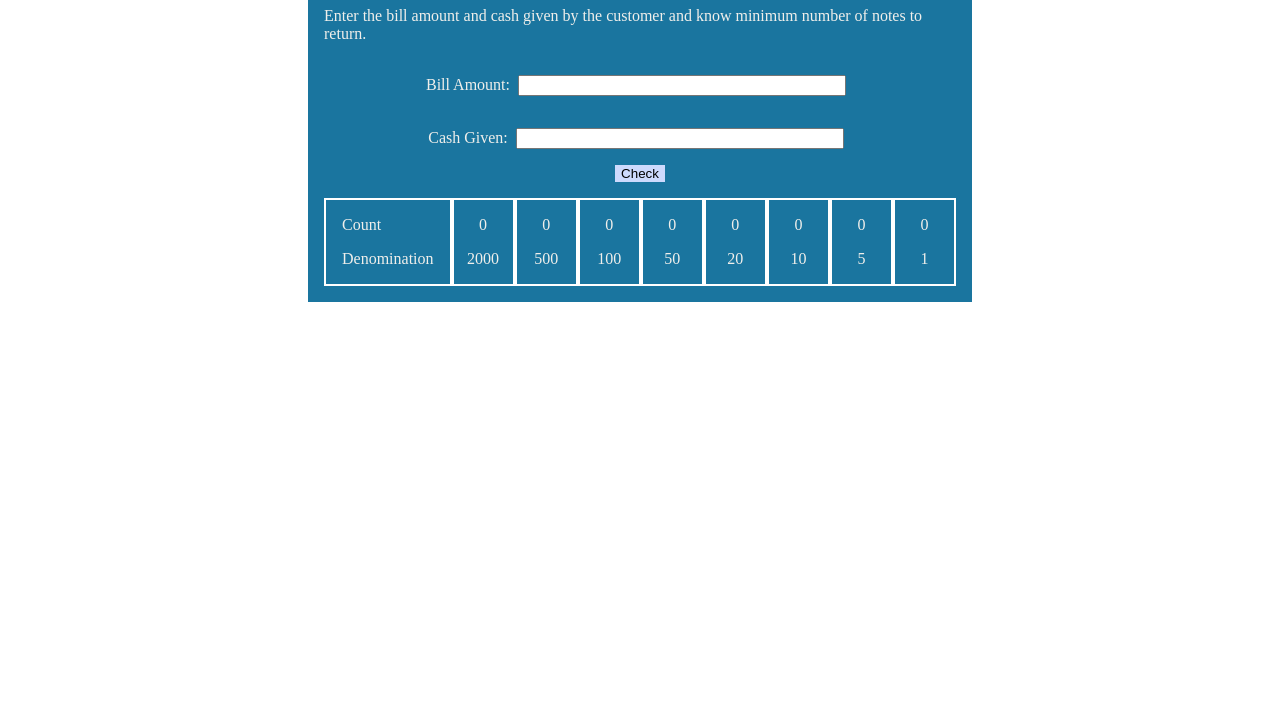
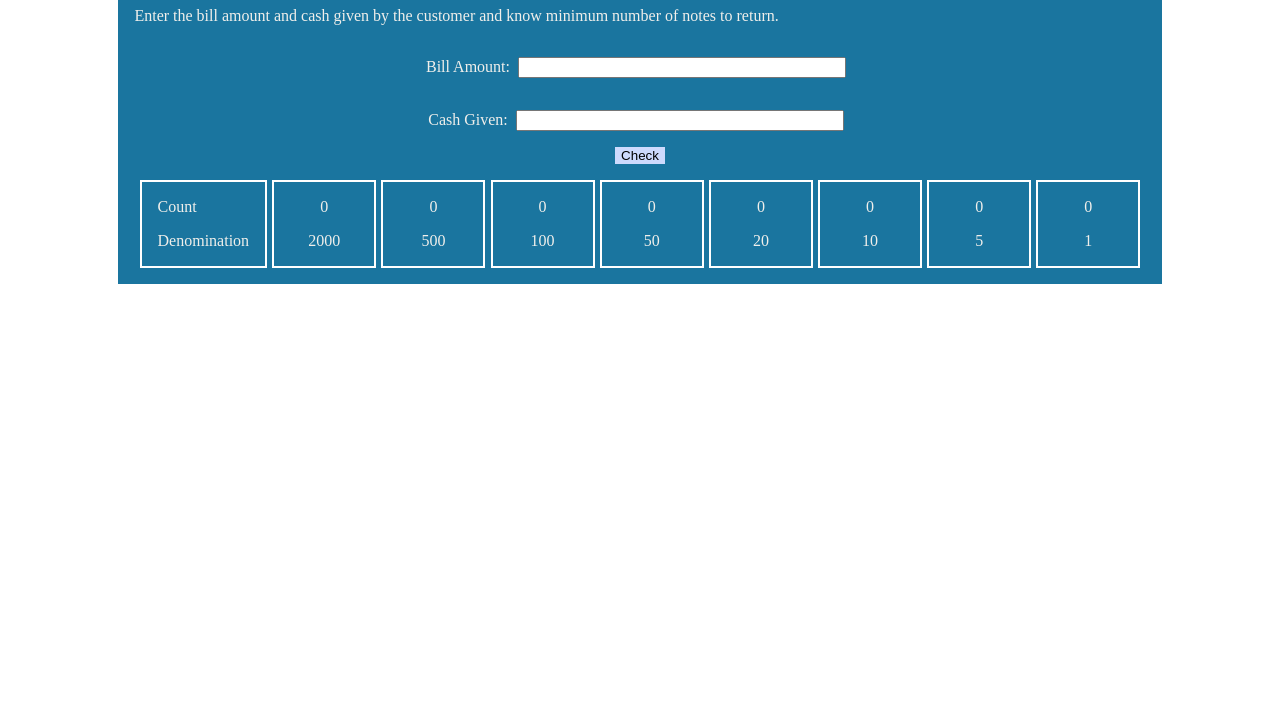
Before and after one commit to athar05/neog.camp-mark10, a plain HTML site: page index.html in a window 1280 px wide. Shown: the part 97-800 px from the top of the page. Drawn offline with Linux system fonts and the light colour scheme.

Commit message:
javascript changes

```diff
--- a/styles.css
+++ b/styles.css
@@ -32,7 +32,7 @@
 .container {
   background-color: #1a759f;
   color: #f0efeb;
-  width: 50%;
+  width: 80%;
   padding: 1rem;
   margin: auto;
 }
```
Also changed, not shown: app.js (+4 -14 lines), index.html (+5 -4 lines).
